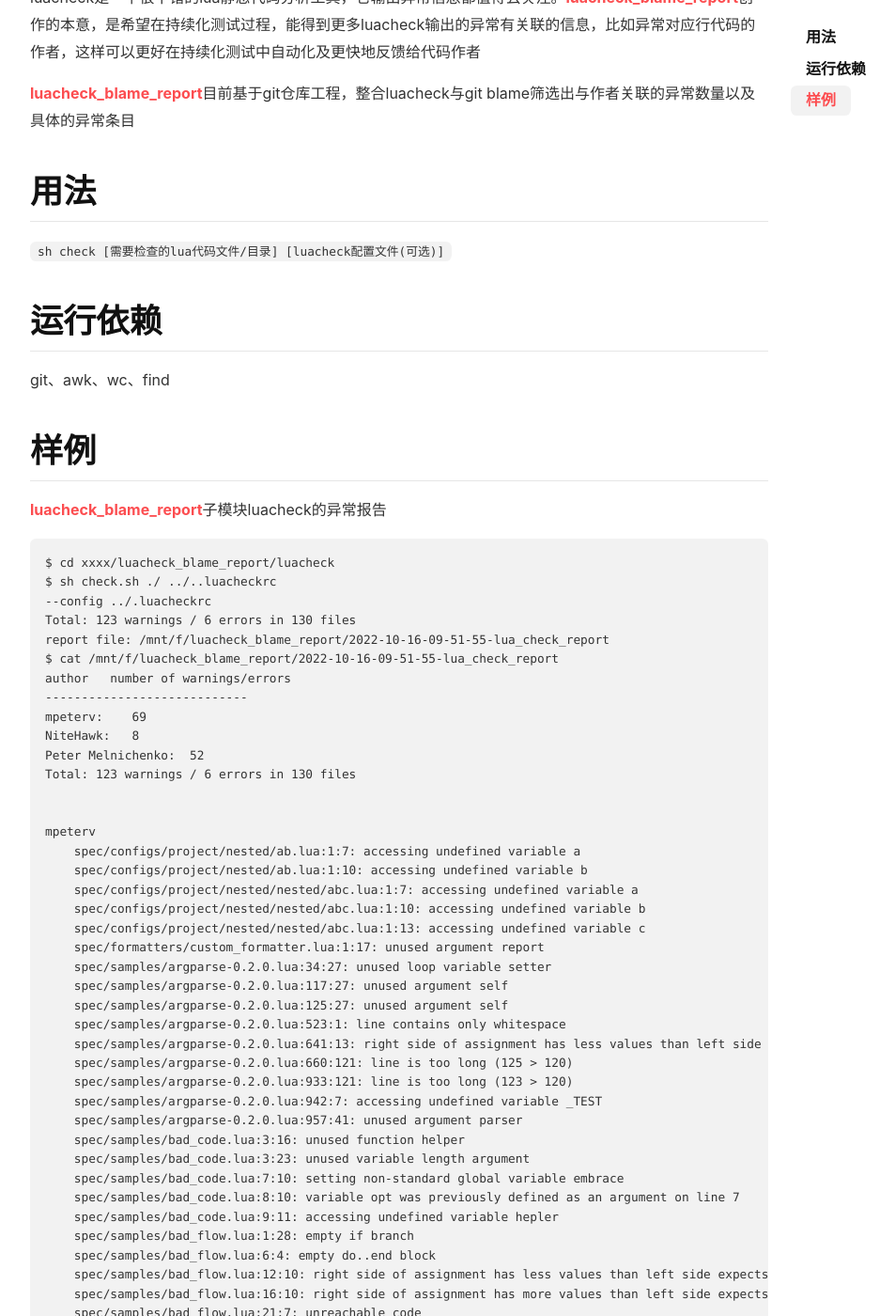
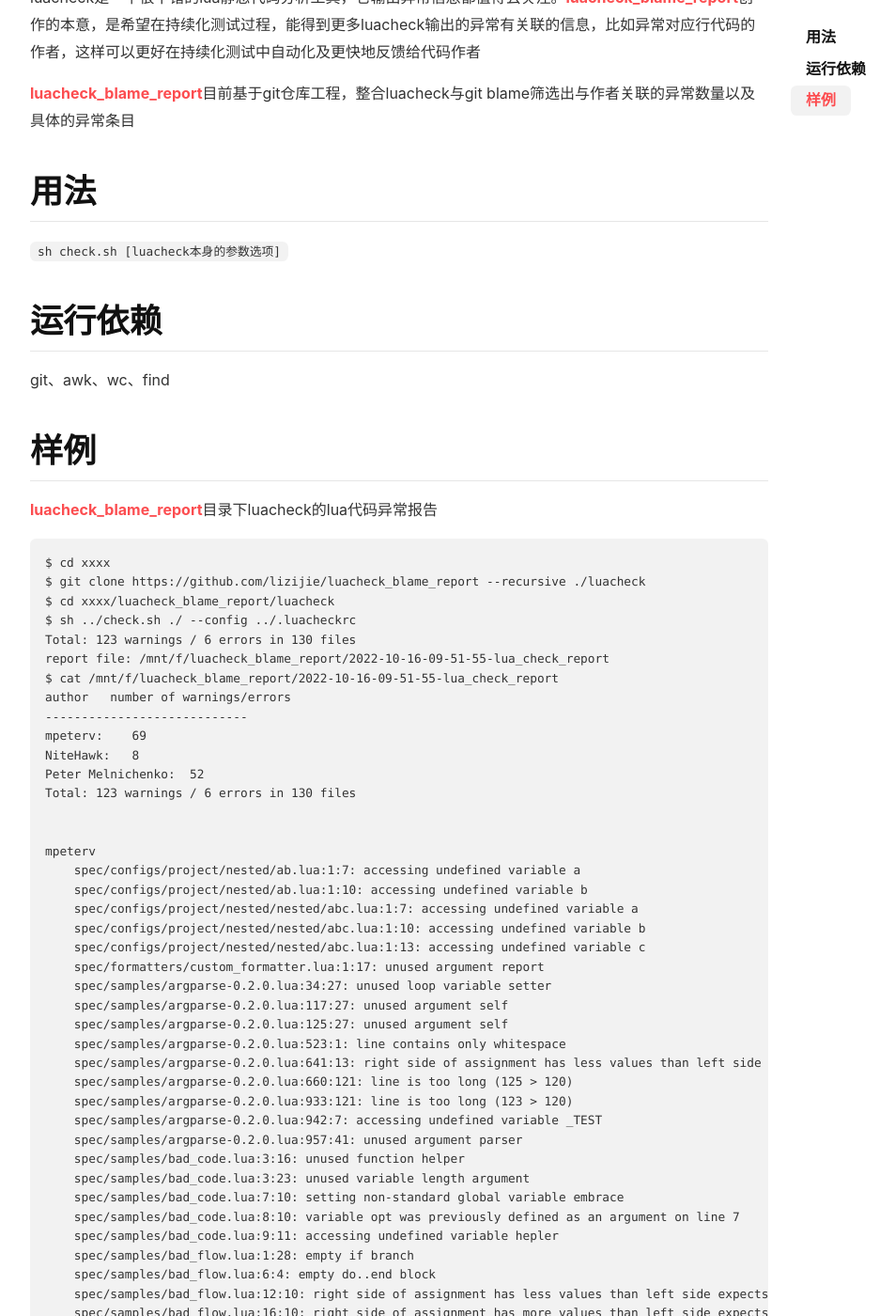
Before and after one commit to lizijie/lizijie.github.io, a Jekyll site: the page built from _posts/2022-10-11-git工程luacheck异常责任人工具luacheck_blame_report.md, in a window 1280 px wide and 1400 px high, scrolled down 304 px. Shown: the whole window at 94% size, without its empty margins (105-1058 px from the left). Built offline with Jekyll 4.4.1, drawn with Linux system fonts in a browser that asks for light colours; nearby versions of some CDN libraries; comment, search, counter and statistics services are not loaded; some of the changed text lies outside the part shown.

Commit message:
update 2022-10-11-git工程luacheck异常责任人工具luacheck_blame_report

````diff
--- a/_posts/2022-10-11-git工程luacheck异常责任人工具luacheck_blame_report.md
+++ b/_posts/2022-10-11-git工程luacheck异常责任人工具luacheck_blame_report.md
@@ -12,17 +12,18 @@ luacheck是一个很不错的lua静态代码分析工具，它输出异常信息
 [luacheck_blame_report](https://github.com/lizijie/luacheck_blame_report)目前基于git仓库工程，整合luacheck与git blame筛选出与作者关联的异常数量以及具体的异常条目
 
 # 用法
-`sh check [需要检查的lua代码文件/目录] [luacheck配置文件(可选)]`
+`sh check.sh [luacheck本身的参数选项]`
 
 # 运行依赖
 git、awk、wc、find
 
 # 样例
-[luacheck_blame_report](https://github.com/lizijie/luacheck_blame_report)子模块luacheck的异常报告
+[luacheck_blame_report](https://github.com/lizijie/luacheck_blame_report)目录下luacheck的lua代码异常报告
 ```
+$ cd xxxx
+$ git clone https://github.com/lizijie/luacheck_blame_report --recursive ./luacheck
 $ cd xxxx/luacheck_blame_report/luacheck
-$ sh check.sh ./ ../..luacheckrc
---config ../.luacheckrc
+$ sh ../check.sh ./ --config ../.luacheckrc
 Total: 123 warnings / 6 errors in 130 files
 report file: /mnt/f/luacheck_blame_report/2022-10-16-09-51-55-lua_check_report
 $ cat /mnt/f/luacheck_blame_report/2022-10-16-09-51-55-lua_check_report
````
